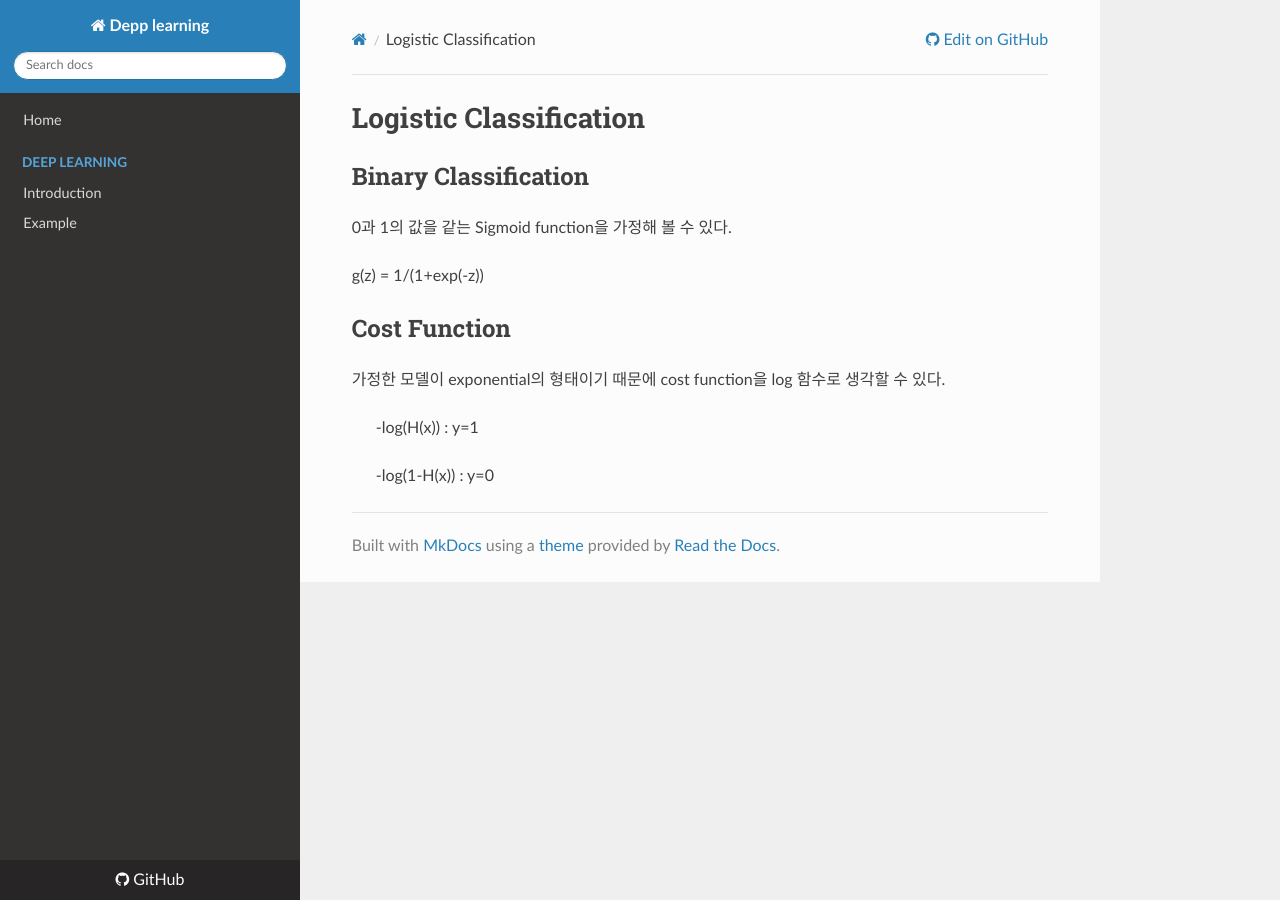
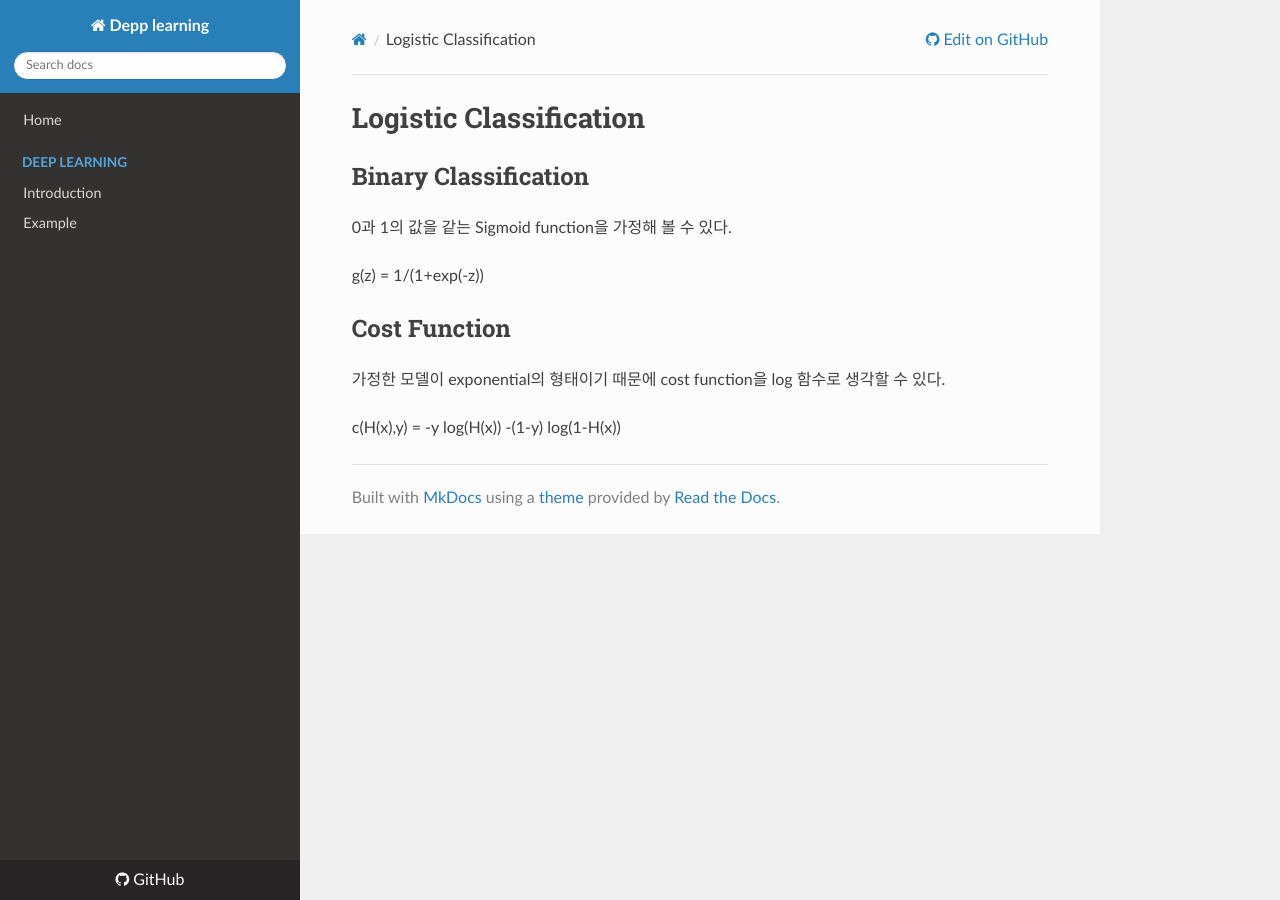
Before and after one commit to WonyoungCho/AI, an MkDocs documentation site: the page built from docs/logistic_classification.md, in a window 1280 px wide. Built offline with MkDocs 1.6.1, drawn with Linux system fonts in a browser that asks for light colours; nearby versions of some CDN libraries; old or Windows-style settings are respelled for this version of MkDocs.

Commit message:
Update logistic_classification.md

```diff
--- a/docs/logistic_classification.md
+++ b/docs/logistic_classification.md
@@ -10,6 +10,4 @@ g(z) = 1/(1+exp(-z))
 
 가정한 모델이 exponential의 형태이기 때문에 cost function을 log 함수로 생각할 수 있다.
 
-> -log(H(x))   : y=1
-
-> -log(1-H(x)) : y=0
+c(H(x),y) = -y log(H(x)) -(1-y) log(1-H(x))
```
